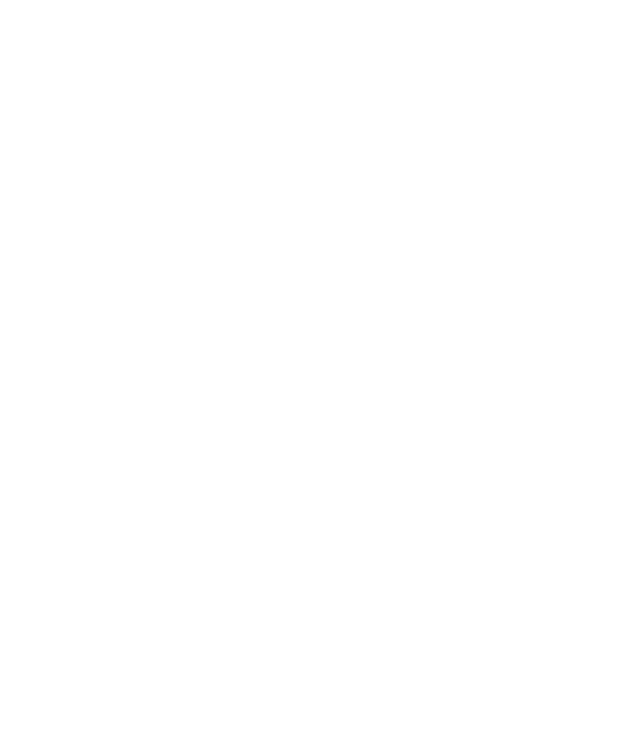
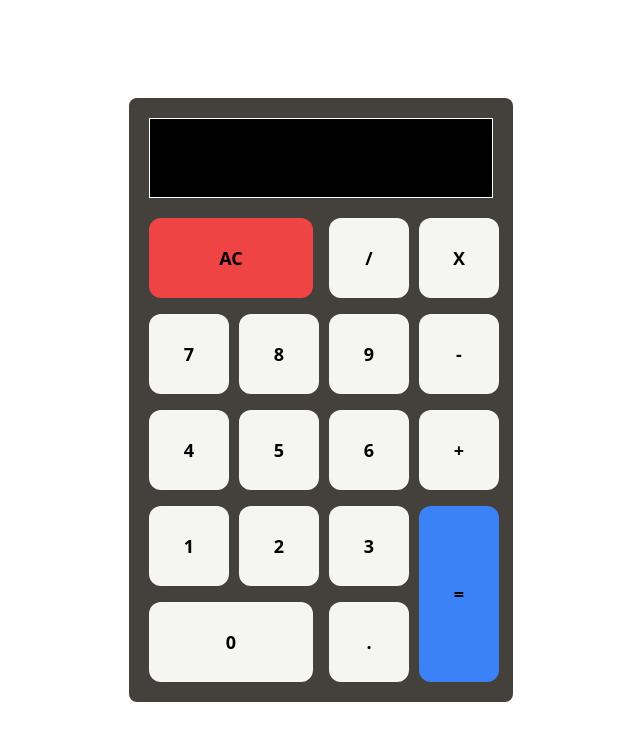
Before and after one commit to BaraouSaid/react_calculator, a React (Vite) app: page / in a window 1280 px wide. Shown: the top 740 px of the page, without its empty margins (319-959 px from the left). Built offline with nearby package versions, Linux system fonts and the light colour scheme.

Commit message:
set up all the buttons style

```diff
--- a/src/App.jsx
+++ b/src/App.jsx
@@ -1,7 +1,41 @@
 import React from 'react';
 
 const App = () => {
-  return <div className=""></div>;
+  return (
+    <div className="flex items-center justify-center min-h-screen">
+      <div className="bg-stone-700 w-96 rounded-lg my-10 p-5">
+        <div className="output bg-black h-20 p-2 border border-white">
+          <div className="previous-operand"></div>
+          <div className="current-operand"></div>
+        </div>
+        <div className="grid grid-cols-4 gap-4 mt-5 font-bold text-lg">
+          <button className="bg-red-500 p-1 w-30 h-20 cols-2 rounded-xl col-span-2">
+            AC
+          </button>
+          <button className="bg-stone-100 p-1 w-20 h-20 rounded-xl">/</button>
+          <button className="bg-stone-100 p-1 w-20 h-20 rounded-xl">X</button>
+          <button className="bg-stone-100 p-1 w-20 h-20 rounded-xl">7</button>
+          <button className="bg-stone-100 p-1 w-20 h-20 rounded-xl">8</button>
+          <button className="bg-stone-100 p-1 w-20 h-20 rounded-xl">9</button>
+          <button className="bg-stone-100 p-1 w-20 h-20 rounded-xl">-</button>
+          <button className="bg-stone-100 p-1 w-20 h-20 rounded-xl">4</button>
+          <button className="bg-stone-100 p-1 w-20 h-20 rounded-xl">5</button>
+          <button className="bg-stone-100 p-1 w-20 h-20 rounded-xl">6</button>
+          <button className="bg-stone-100 p-1 w-20 h-20 rounded-xl">+</button>
+          <button className="bg-stone-100 p-1 w-20 h-20 rounded-xl">1</button>
+          <button className="bg-stone-100 p-1 w-20 h-20 rounded-xl">2</button>
+          <button className="bg-stone-100 p-1 w-20 h-20 rounded-xl">3</button>
+          <button className="bg-blue-500 p-1 w-20 h-30 rounded-xl row-span-2">
+            =
+          </button>
+          <button className="bg-stone-100 p-1 w-30 h-20 rounded-xl col-span-2">
+            0
+          </button>
+          <button className="bg-stone-100 p-1 w-20 h-20 rounded-xl">.</button>
+        </div>
+      </div>
+    </div>
+  );
 };
 
 export default App;
```
